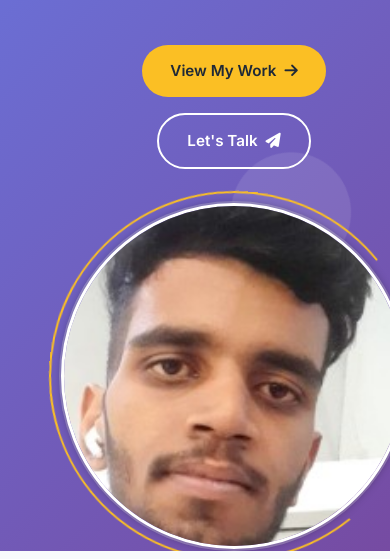
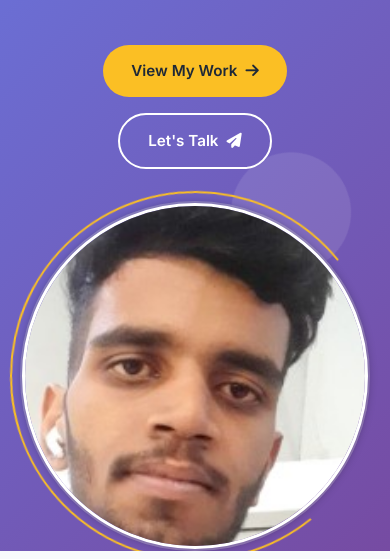
Before and after one commit to Anuj-Tiwari2504/portfolio-2508, a website: page index.html in a window 390 px wide. Shown: the part 505-1064 px from the top of the page. Drawn offline with nearby package versions, Linux system fonts and the light colour scheme; no server answers.

Commit message:
Updated homepage layout and fixed navbar bug

```diff
--- a/style.css
+++ b/style.css
@@ -216,6 +216,9 @@ body {
     position: relative;
     background: var(--gradient);
     overflow: hidden;
+    background-position: center;
+    background-repeat: no-repeat;
+    background-size: cover;
 }
 
 .hero-bg {
@@ -1057,6 +1060,11 @@ body {
     box-shadow: var(--shadow-lg);
 }
 
+.footer-links{
+   display: grid;
+   grid-template-columns: 1fr 1fr 1fr 1fr;
+   gap:5rem;
+}
 /* Footer */
 .footer {
     background: var(--dark);
@@ -1404,6 +1412,12 @@ body {
         grid-template-columns: 1fr;
         text-align: center;
         gap: 2rem;
+        background-position: center;
+        background-size: cover;
+  display: flex;
+  flex-direction: column;
+  align-items: center;
+  width: 100%;
     }
 
     .hero-title {
@@ -1430,7 +1444,13 @@ body {
     .hamburger {
         display: flex;
     }
-
+   .hero-content {
+  display: flex;
+  flex-direction: column;
+  align-items: center;
+  text-align: center;
+  width: 100%;
+}
     .nav-menu {
         position: fixed;
         top: 100%;
@@ -1489,6 +1509,13 @@ body {
         padding: 0 1rem;
     }
 
+     .hero-content {
+  display: flex;
+  flex-direction: column;
+  align-items: center;
+  text-align: center;
+  width: 100%;
+}
     .hero-title {
         font-size: 2rem;
     }
@@ -1557,3 +1584,42 @@ body {
   border: 3px solid #fff; /* optional border */
   box-shadow: 0 0 10px rgba(0,0,0,0.3); /* optional shadow */
 }
+
+
+/* Ensure full width layout on mobile */
+body, html {
+  width: 100%;
+  overflow-x: hidden;
+  margin: 0;
+  padding: 0;
+}
+
+/* For main hero section */
+.hero-section {
+  width: 100%;
+  max-width: 100vw;
+  overflow-x: hidden;
+  padding: 0 16px;
+  box-sizing: border-box;
+}
+
+/* Fix navbar or hamburger menu overflow */
+.navbar {
+  width: 100%;
+  max-width: 100vw;
+  overflow: hidden;
+}
+
+/* If using flex or grid in hero section */
+/* .hero-content {
+  display: flex;
+  flex-direction: column;
+  align-items: center;
+  text-align: center;
+  width: 100%;
+} */
+
+/* Fix for unwanted scroll */
+* {
+  box-sizing: border-box;
+}
```
Also changed, not shown: index.html (+1 -0 lines).
